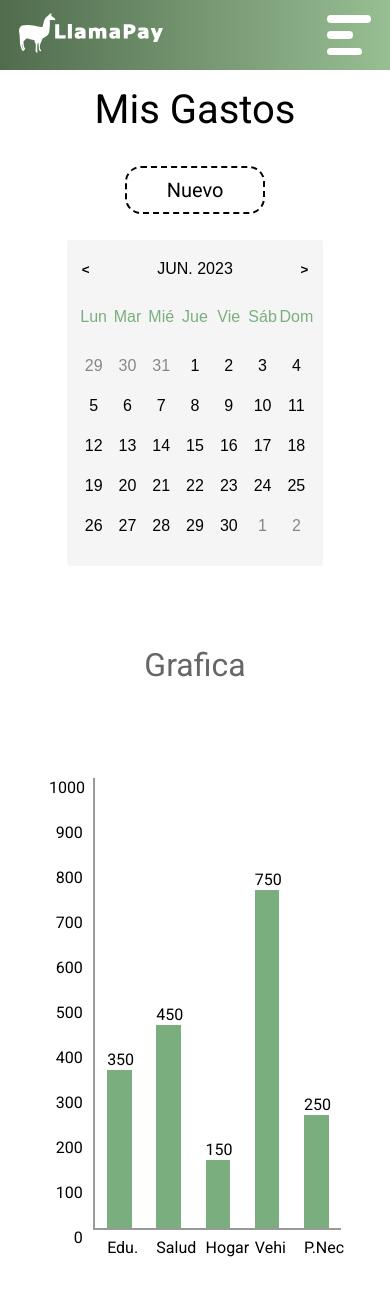
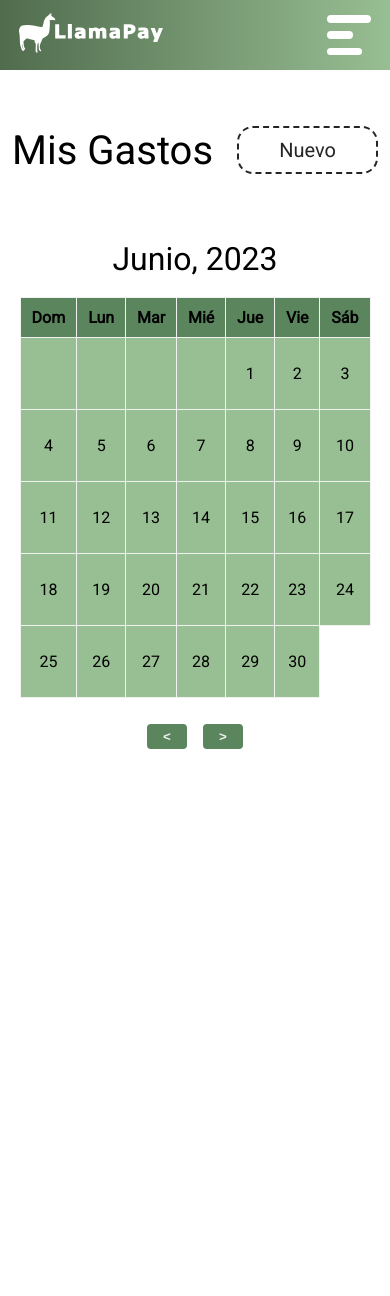
Before and after one commit to WiseCoin-IHC/LlamaPay-landing-page, a plain HTML site: page public/savings/gastos.html in a window 390 px wide. After the commit the page ends 990 px from the top, so only its background shows below. Drawn offline with nearby package versions, Linux system fonts and the light colour scheme.

Commit message:
feat:gastos-page-added

```diff
--- /dev/null
+++ b/public/assets/scripts/gastos/gastos.form.js
@@ -0,0 +1,82 @@
+// Obtener elementos del DOM
+const formContainer_i = document.getElementById('form-div');
+const categoryInput = document.getElementById('expense-category');
+const amountInput = document.getElementById('expense-amount');
+const expenseInput = document.getElementById("expense-date");
+const invalidData = document.getElementById("invalid-data");
+
+function displayForm() {
+    formContainer_i.style.left='0';
+}
+
+function emptyForm() {
+    categoryInput.value='';
+    amountInput.value='';
+    expenseInput.value='';
+}
+
+function contractFrom() {
+    emptyForm();
+
+    formContainer_i.style.left = '-100%';
+}
+
+function obtenerNumeroMes(nombreMes) {
+    const meses = {
+        'Enero': 0,
+        'Febrero': 1,
+        'Marzo': 2,
+        'Abril': 3,
+        'Mayo': 4,
+        'Junio': 5,
+        'Julio': 6,
+        'Agosto': 7,
+        'Septiembre': 8,
+        'Octubre': 9,
+        'Noviembre': 10,
+        'Diciembre': 11
+    };
+;
+
+    return meses[nombreMes] || -1;
+}
+
+
+
+document.addEventListener("DOMContentLoaded", function() {
+    // Obtener fecha actual
+    const currentDate = new Date();
+
+    // Establecer límite máximo en el input de fecha
+    expenseInput.max = getCurrentDateString();
+
+    // Agregar evento al input de fecha
+    expenseInput.addEventListener("change", function(event) {
+      const selectedDate = new Date(event.target.value);
+      selectedDate.setDate(selectedDate.getDate()+1);
+
+      let calendarDate = document.getElementById('title-month').textContent;
+      let calendarMonthString = calendarDate.split(',')[0];
+      console.log(calendarMonthString);
+
+      let calendarMonth = obtenerNumeroMes(calendarMonthString);
+      let calendarYear = parseInt(calendarDate.split(', ')[1]);
+
+      // Validar que la fecha no sea mayor a la fecha actual y esté dentro del mes actual
+      if (selectedDate > currentDate || selectedDate.getMonth() !== calendarMonth || selectedDate.getFullYear() !== calendarYear) {
+        invalidData.style.display='block';
+        expenseInput.value = "";
+      }
+      else {
+        invalidData.style.display='none';
+      }
+    });
+
+    // Obtener la fecha actual en formato YYYY-MM-DD
+    function getCurrentDateString() {
+        const year = currentDate.getFullYear();
+        const month = String(currentDate.getMonth() + 1).padStart(2, "0");
+        const day = String(currentDate.getDate()).padStart(2, "0");
+        return `${year}-${month}-${day}`;
+    }
+  });
--- /dev/null
+++ b/public/assets/scripts/gastos/gastos.js
@@ -0,0 +1,271 @@
+document.addEventListener("DOMContentLoaded", function() {
+    localStorage.clear();
+
+    // Obtener elementos del DOM
+    const calendarContainer = document.getElementById("calendar-container");
+    const expenseForm = document.getElementById("expense-form");
+    const expenseCategory = document.getElementById("expense-category");
+    const expenseAmount = document.getElementById("expense-amount");
+    const expenseDate = document.getElementById("expense-date");
+    const chart = document.getElementById("chart");
+
+    // Obtener fecha actual
+    var currentDate = new Date(new Date().getFullYear(), new Date().getMonth(), new Date().getDate());
+
+    // Estructura de datos para guardar los días ingresados por el usuario
+    const markedDays = {};
+
+    // Generar calendario
+    generateCalendar(currentDate.getMonth(), currentDate.getFullYear());
+
+    // Actualizar max en el campo de fecha
+    expenseDate.max = currentDate.toISOString().split("T")[0];
+
+    // Agregar evento al formulario de gasto
+    expenseForm.addEventListener("submit", function(event) {
+        formContainer_i.style.left = '-100%';
+        event.preventDefault();
+
+        // Obtener valores del formulario
+        const category = expenseCategory.value;
+        const amount = parseFloat(expenseAmount.value);
+        const date = expenseDate.value;
+
+        // Validar que la fecha no sea mayor a la actual
+        const selectedDate = new Date(date);
+        selectedDate.setDate(selectedDate.getDate()+1);
+
+        if (selectedDate > currentDate) {
+            alert("La fecha no puede ser mayor a la actual");
+            return;
+        }
+
+        // Agregar gasto al calendario
+        addExpenseToCalendar(selectedDate.getDate());
+
+        // Actualizar gráfico
+        updateChart(category, amount);
+
+        // Limpiar formulario
+        expenseForm.reset();
+    });
+
+    // Generar calendario del mes actual
+    function generateCalendar(month, year) {
+        const daysInMonth = new Date(year, month + 1, 0).getDate();
+        const firstDay = new Date(year, month, 1).getDay();
+        const calendarTable = document.createElement("table");
+
+        // Cabecera del calendario
+        const calendarHeader = document.createElement("thead");
+        const headerRow = document.createElement("tr");
+
+        ["Dom", "Lun", "Mar", "Mié", "Jue", "Vie", "Sáb"].forEach(function(day) {
+            const headerCell = document.createElement("th");
+            headerCell.textContent = day;
+            headerRow.appendChild(headerCell);
+        });
+
+        calendarHeader.appendChild(headerRow);
+        calendarTable.appendChild(calendarHeader);
+
+        // Cuerpo del calendario
+        const calendarBody = document.createElement("tbody");
+        let date = 1;
+
+        for (let i = 0; i < 6; i++) {
+            const weekRow = document.createElement("tr");
+
+            for (let j = 0; j < 7; j++) {
+                if (i === 0 && j < firstDay) {
+                    const emptyCell = document.createElement("td");
+                    weekRow.appendChild(emptyCell);
+                } else if (date > daysInMonth) {
+                    break;
+                } else {
+                    const dayCell = document.createElement("td");
+                    dayCell.textContent = date;
+
+                    if (markedDays[year] && markedDays[year][month] && markedDays[year][month].includes(date)) {
+                        dayCell.classList.add("expense-day");
+                    }
+
+                    weekRow.appendChild(dayCell);
+                    date++;
+                }
+            }
+
+            calendarBody.appendChild(weekRow);
+        }
+
+        calendarTable.appendChild(calendarBody);
+
+        // Agregar calendario al contenedor
+        calendarContainer.innerHTML = "";
+
+        const calendarTitle = document.createElement("h3");
+        calendarTitle.id='title-month';
+        calendarTitle.textContent = getMonthName(month) + ", " + year;
+
+        const prevMonthBtn = document.createElement("button");
+        prevMonthBtn.className='btn-calendar';
+        prevMonthBtn.textContent = "<";
+        prevMonthBtn.addEventListener("click", function() {
+            currentDate.setMonth(currentDate.getMonth() - 1);
+            generateCalendar(currentDate.getMonth(), currentDate.getFullYear());
+            drawChart();
+        });
+
+        const nextMonthBtn = document.createElement("button");
+        nextMonthBtn.className='btn-calendar';
+        nextMonthBtn.textContent = ">";
+        nextMonthBtn.addEventListener("click", function() {
+            currentDate.setMonth(currentDate.getMonth() + 1);
+            generateCalendar(currentDate.getMonth(), currentDate.getFullYear());
+            drawChart();
+        });
+
+        calendarContainer.appendChild(calendarTitle);
+        calendarContainer.appendChild(calendarTable);
+        calendarContainer.appendChild(prevMonthBtn);
+        calendarContainer.appendChild(nextMonthBtn);
+    }
+
+    // Obtener el nombre del mes a partir del número de mes
+    function getMonthName(month) {
+        const monthNames = [
+            "Enero", "Febrero", "Marzo", "Abril", "Mayo", "Junio", "Julio", "Agosto", "Septiembre", "Octubre", "Noviembre", "Diciembre"
+        ];
+        return monthNames[month];
+    }
+
+    // Agregar distintivo a un día del calendario
+    function addExpenseToCalendar(day) {
+        const dayCells = calendarContainer.querySelectorAll("td");
+
+        dayCells.forEach(function(cell) {
+            if (parseInt(cell.textContent) === day) {
+                cell.classList.add("expense-day");
+
+                const year = currentDate.getFullYear();
+                const month = currentDate.getMonth();
+
+                if (!markedDays[year]) {
+                    markedDays[year] = {};
+                }
+
+                if (!markedDays[year][month]) {
+                    markedDays[year][month] = [];
+                }
+
+                if (!markedDays[year][month].includes(day)) {
+                    markedDays[year][month].push(day);
+                }
+            }
+        });
+    }
+
+    // Actualizar gráfico de barras
+    function updateChart(category, amount) {
+        const chartData = JSON.parse(localStorage.getItem("chartData")) || {};
+
+        if (!chartData[currentDate.getFullYear()]) {
+            chartData[currentDate.getFullYear()] = {};
+        }
+
+        if (!chartData[currentDate.getFullYear()][currentDate.getMonth()]) {
+            chartData[currentDate.getFullYear()][currentDate.getMonth()] = {};
+        }
+
+        if (!chartData[currentDate.getFullYear()][currentDate.getMonth()][category]) {
+            chartData[currentDate.getFullYear()][currentDate.getMonth()][category] = amount;
+        } else {
+            chartData[currentDate.getFullYear()][currentDate.getMonth()][category] += amount;
+        }
+
+        localStorage.setItem("chartData", JSON.stringify(chartData));
+
+        drawChart();
+    }
+
+    // Dibujar gráfico de barras
+    function drawChart() {
+        document.getElementById('chart').innerHTML = "";
+        var canvas = document.createElement('canvas');
+
+        canvas.id = 'canva-o';
+
+        document.getElementById('chart').appendChild(canvas);
+
+        const context = document.getElementById('canva-o');
+
+        const chartData = JSON.parse(localStorage.getItem("chartData")) || {};
+        var chartLabels = Object.keys(chartData[currentDate.getFullYear()][currentDate.getMonth()]);
+        var chartValues = Object.values(chartData[currentDate.getFullYear()][currentDate.getMonth()]);
+
+        chartLabels.unshift('');
+        chartValues.unshift(0);
+
+        new Chart(context, {
+            type: 'bar',
+            data: {
+                labels: chartLabels,
+                datasets: [
+                    {
+                        label: 'Categorías',
+                        data: chartValues,
+                        backgroundColor: "#506C4D",
+                        borderWidth: 2
+                    }
+                ]
+            },
+            options: {
+                title: {
+                    display: true,
+                    text: 'Monto por categoría',
+                    fontColor: '#000',
+                    fontSize: 18
+                },
+                scales: {
+                    xAxes: [
+                        {
+                            scaleLabel: {
+                                display: true,
+                                labelString: 'Categoría',
+                                fontSize: 16,
+                                fontStyle: 'bold'
+                            },
+                            ticks: {
+                                fontSize: 14
+                            }
+                        }
+                    ],
+                    yAxes: [
+                        {
+                            scaleLabel: {
+                                display: true,
+                                labelString: 'Monto (S/.)',
+                                fontSize: 16,
+                                fontStyle: 'bold'
+                            },
+                            ticks: {
+                                fontSize: 14
+                            }
+                        }
+                    ]
+                },
+                layout: {
+                    padding: {
+                        left: 20,
+                        right: 20,
+                        top: 20,
+                        bottom: 20
+                    }
+                }
+            }
+        });
+    }
+
+    // Obtener datos del gráfico almacenados en el localStorage
+    drawChart();
+});
--- a/public/assets/styles/savings/gastos.css
+++ b/public/assets/styles/savings/gastos.css
@@ -19,21 +19,14 @@ h3 {
     height: 10rem;
 }
 .container-2 {
-    display: flex;
-    flex-direction: column;
-    align-items: center;
-    margin-top: 10px;
-    height: 100%;
-    width: 100%;
+    margin: 10px auto;
+    width: 90%;
 }
 
-
-
-
 .button-new {
-    color: black;
+    color: var(--jet-black);
     border-radius: 1rem;
-    border: 2px dashed black;
+    border: 2px dashed var(--jet-black);
     padding: 10px 40px;
 
     font-size: 1.25em;
@@ -48,6 +41,65 @@ h3 {
 
 
 /* calendario---------------------------------------------------> */
+#calendar-container {
+    text-align: center;
+}
+#calendar-container h3 {
+    margin-bottom: 0.6em;
+}
+
+table {
+    width: 100%;
+    border-collapse: collapse;
+    height: 400px;
+}
+
+th {
+    background-color: var(--asparagus);
+    border: 1px solid var(--snow);
+    padding: 10px;
+}
+
+td {
+    padding: 10px;
+    background-color: var(--light_green);
+    border: 1px solid var(--snow);
+}
+
+
+.current-month {
+    background-color: #3498db;
+    color: #fff;
+}
+
+.expense-day {
+    background-color: var(--asparagus);
+    color: #fff;
+}
+
+#chart  {
+    display: flex;
+    align-items: center;
+    justify-content: center;
+    margin: 2em 0;
+}
+
+.btn-calendar {
+    margin: 2em .6em ;
+    width: 40px;
+    height: 25px;
+    background-color: var(--asparagus);
+    border: none;
+    border-radius: 4px;
+    font-weight: bold;
+    color: var(--snow);
+    transition: .4s;
+}
+.btn-calendar:hover {
+    background-color: var(--black-hover);
+}
+
+/*
 *,
 *:before,
 *:after {
@@ -126,11 +178,11 @@ h3 {
 .grid__cell--disabled {
     color: var(--color-cell-disabled);
     cursor: not-allowed;
-}
+} */
 
 /*<----------------------------- grafico de barras ------------------------------------------------------->*/
 
-.board {
+/* .board {
     width: 80%;
     height: 650px;
     background-color: white;
@@ -259,7 +311,7 @@ h3 {
     .container {
         flex-direction: column;
     }
-}
+} */
 
 
 /*
--- /dev/null
+++ b/public/assets/styles/savings/gastos.form.css
@@ -0,0 +1,82 @@
+.container-form {
+    position: fixed;
+    top: 0;
+    left: -100%;
+    width: 100%;
+    height: 100%;
+    z-index: 4;
+    background-color: var(--snow);
+    opacity: 0.84;
+    display: flex;
+    flex-direction: column;
+    align-items: center;
+    justify-content: center;
+    transition: .5s;
+}
+.title-form {
+    text-align: center;
+    margin: 1.6rem 0 1rem 0;
+}
+.title-form h2 {
+    font-size: 2em;
+}
+.expense-form {
+    width: 80%;
+}
+.input-container {
+    display: flex;
+    flex-direction: column;
+    margin: .9rem 0;
+}
+.expense-form label {
+    font-weight: 400;
+    font-size: 1.6rem;
+    margin: .5rem 0;
+}
+.expense-form input, select {
+    width: 100%;
+    border-radius: 4px;
+    border: solid  1px var(--light_green);
+    padding: 10px .8rem;
+}
+.btns-form {
+    display: flex;
+    flex-direction: row;
+    justify-content: space-around;
+}
+.btn-form {
+    max-width: 400px;
+    padding: 1rem 2rem;
+    font-weight: 400;
+    font-size: 1.2em;
+    text-transform: uppercase;
+    border: none;
+    border-radius: 5px;
+    color: var(--white);
+    background-color: var(--asparagus);
+    cursor: pointer;
+    transition: .4s;
+}
+#btn-accept:hover {
+    background-color: var(--black-hover);
+}
+#btn-cancel {
+    background-color: var(--gray);
+    color: #000;
+}
+#btn-cancel:hover {
+    background-color: var(--red-forbidden);
+    color: var(--snow);
+}
+.invalid-data p{
+    display: none;
+    color: red;
+}
+@media screen and (max-width: 550px) {
+    .btns-form {
+        flex-direction: column;
+    }
+    .btn-form {
+        margin: .4rem;
+    }
+}
--- a/public/assets/styles/shared/body.colors.css
+++ b/public/assets/styles/shared/body.colors.css
@@ -35,5 +35,6 @@ body {
     --white: #fff;
     --gray: #8B8B8B;
     --red-forbidden: #f12323;
-    --jet-black: #252525
+    --jet-black: #252525;
+    --pastel-green: #73AE8A;
 }
--- a/public/savings/gastos.html
+++ b/public/savings/gastos.html
@@ -8,6 +8,8 @@
     <link rel="shortcut icon" href="../assets/images/Logo.svg" type="image/x-icon">
     <title>Gastos</title>
     <link rel="stylesheet" href="../assets/styles/savings/gastos.css">
+    <link rel="stylesheet" href="../assets/styles/savings/gastos.form.css">
+    <script src="https://cdnjs.cloudflare.com/ajax/libs/Chart.js/2.8.0/Chart.js"></script>
 </head>
 
 <body>
@@ -88,85 +90,54 @@
     <main>
         <div class="container">
             <h2>Mis Gastos</h2>
-            <a class="button-new" href="#" id="btn-new">Nuevo</a>
+            <a class="button-new" href="#" id="btn-new" onclick="displayForm()">Nuevo</a>
 
         </div>
-        <div class="container-2">
-            <div class="root">
-                <div class="calendar" id="calendar">
-                    <script type="text/javascript"
-                        src="https://cdnjs.cloudflare.com/ajax/libs/moment.js/2.24.0/moment.min.js"></script>
-                    <script type="text/javascript"
-                        src="https://cdnjs.cloudflare.com/ajax/libs/moment.js/2.24.0/locale/es.js"></script>
-                    <script type="text/javascript" src="../assets/scripts/savings/gastos.calendar.js"></script>
-                    <script type="text/javascript">
-                        let calendar = new Calendar('calendar');
-                        calendar.getElement().addEventListener('change', e => {
-                            console.log(calendar.value().format('LLL'));
-                        });
-                    </script>
+
+        <div class="container-2" id="calendar-container"></div>
+
+
+        <div class="container-3 container-chart">
+            <div id="chart"></div>
+        </div>
+
+        <!-- Form -->
+        <div class="container-form" id="form-div">
+            <div class="title-form">
+                <h2>Agregar gasto</h2>
+            </div>
+            <form class="expense-form" id="expense-form">
+                <div class="input-container">
+                    <label for="expense-category">Categoría:</label>
+                    <select id="expense-category"  required>
+                        <option value="" disabled selected>Selecciona una categoría</option>
+                        <option value="alimentos">Alimentos</option>
+                        <option value="ropa">Ropa</option>
+                        <option value="electrodomesticos">Electrodomésticos</option>
+                    </select>
                 </div>
-            </div>
-            <div class="board">
-                <div class="titulo_grafica">
-                    <h3 class="t_grafica">Grafica</h3>
+                <div class="input-container">
+                    <label for="expense-amount">Monto (S/.):</label>
+                    <input type="number" id="expense-amount" min="0" step="0.01" required>
                 </div>
-                <div class="sub_board">
-                    <div class="sep_board"></div>
-                    <div class="cont_board">
-                        <div class="graf_board">
-                            <div class="barra">
-                                <div class="sub_barra b1">
-                                    <div class="tag_g">350</div>
-                                    <div class="tag_leyenda">Edu.</div>
-                                </div>
-                            </div>
-                            <div class="barra">
-                                <div class="sub_barra b2">
-                                    <div class="tag_g">450</div>
-                                    <div class="tag_leyenda">Salud</div>
-                                </div>
-                            </div>
-                            <div class="barra">
-                                <div class="sub_barra b3">
-                                    <div class="tag_g">150</div>
-                                    <div class="tag_leyenda">Hogar</div>
-                                </div>
-                            </div>
-                            <div class="barra">
-                                <div class="sub_barra b4">
-                                    <div class="tag_g">750</div>
-                                    <div class="tag_leyenda">Vehi</div>
-                                </div>
-                            </div>
-                            <div class="barra">
-                                <div class="sub_barra b5">
-                                    <div class="tag_g">250</div>
-                                    <div class="tag_leyenda">P.Nec</div>
-                                </div>
-                            </div>
-                        </div>
-                        <div class="tag_board">
-                            <div class="sub_tag_board">
-                                <div>1000</div>
-                                <div>900</div>
-                                <div>800</div>
-                                <div>700</div>
-                                <div>600</div>
-                                <div>500</div>
-                                <div>400</div>
-                                <div>300</div>
-                                <div>200</div>
-                                <div>100</div>
-                                <div>0</div>
-                            </div>
-                        </div>
-                    </div>
-                    <div class="sep_board"></div>
+                <div class="input-container">
+                    <label for="expense-date">Fecha:</label>
+                    <input type="date" id="expense-date" required>
                 </div>
-            </div>
+                <div class="input-container invalid-data">
+                    <p id="invalid-data">Por favor, la fecha debe coincidir con el mes en el calendario.</p>
+                </div>
+                <div class="input-container btns-form">
+                    <button type="submit" class="btn-form" id="btn-accept">Agregar Gasto</button>
+                    <!-- <button type="button" class="btn-form" id="btn-accept" onclick="acceptButton()">Agregar</button> -->
+                    <button type="button" class="btn-form" id="btn-cancel" onclick="contractFrom()">Cancelar</button>
+                </div>
+              </form>
         </div>
     </main>
+
+    <script src="../assets/scripts/gastos/gastos.js"></script>
+    <script src="../assets/scripts/gastos/gastos.form.js"></script>
     <script src="../assets/scripts/navbar.js"></script>
 </body>
 
```
